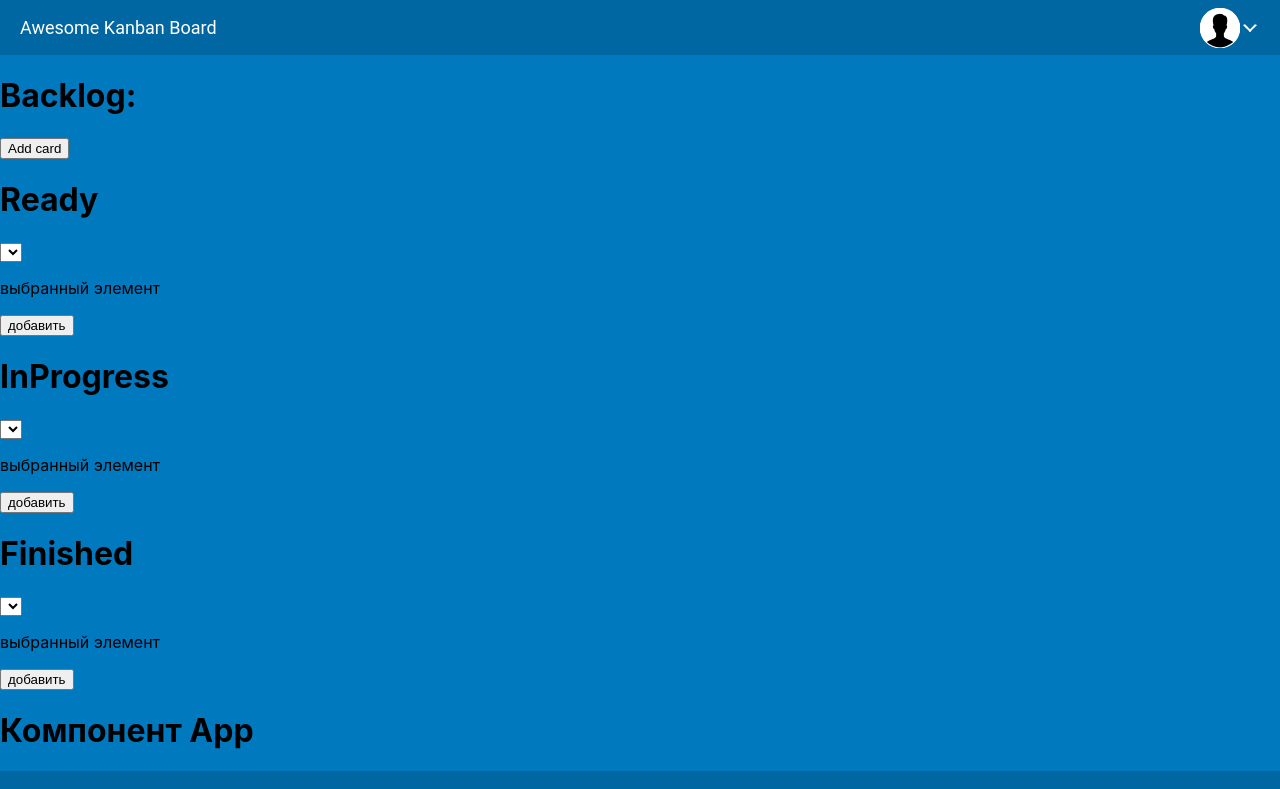
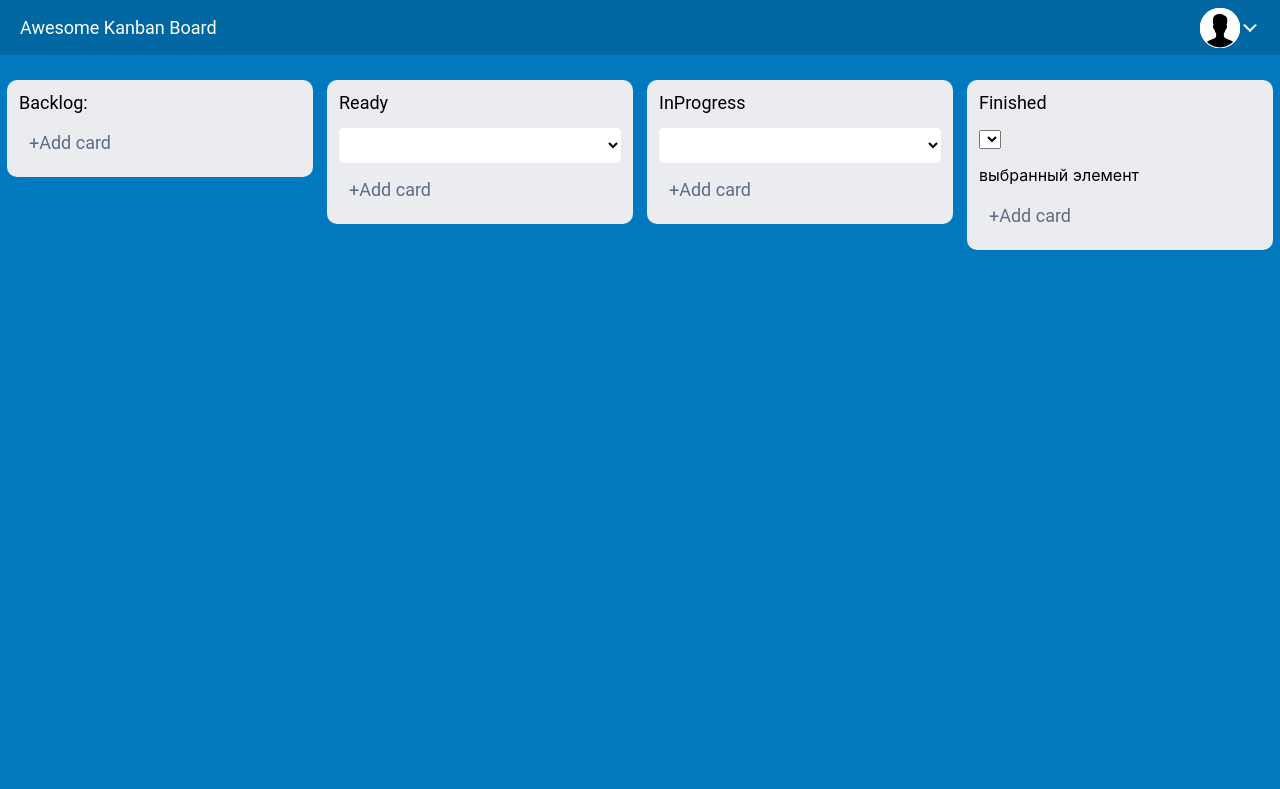
Before and after one commit to PickleRick56/Kanban, a React (Create React App) app: page / in a window 1280 px wide. Shown: the top 789 px of the page. Built offline with nearby package versions, Linux system fonts and the light colour scheme.

Commit message:
add style for backlog,ready,inprogress,finished

```diff
--- a/src/App.css
+++ b/src/App.css
@@ -164,3 +164,140 @@ line-height: normal;
   flex: 1;
 
 }
+
+/* desk */
+
+.desk_wrapper{
+  height: 850px;
+  display: flex;
+  flex-wrap: wrap;
+justify-content: space-around;
+padding-top: 25px;
+padding-bottom: 32px;
+}
+
+.tasks_bg{
+  width: 282px;
+  border-radius: 10px;
+  background: #EBECF0;
+  padding: 12px;
+  max-height: 538px;
+  overflow-x: hidden;
+  overflow-y: auto;
+  scrollbar-gutter: stable;
+}
+
+.tasks_cover{
+width: 267px;
+border-radius: 5px;
+background: #FFF;
+padding: 7px;
+margin-bottom:15px;
+
+color: #000;
+font-family: Roboto;
+font-size: 18px;
+font-style: normal;
+font-weight: 400;
+line-height: normal;
+
+}
+
+.task_title{
+margin-bottom: 15px;
+
+  color: #000;
+  font-family: Roboto;
+  font-size: 18px;
+  font-style: normal;
+  font-weight: 400;
+  line-height: normal;
+}
+
+.button_grey{
+  width: 102px;
+height: 29px;
+  border: 1px solid transparent;
+  border-radius: 5px;
+  background-color: #EBECF0;
+margin-bottom: 8px;
+
+  color: #5E6C84;
+font-family: Roboto;
+font-size: 18px;
+font-style: normal;
+font-weight: 400;
+line-height: normal;
+}
+
+.button_grey:hover{
+  cursor: pointer;
+  width: 102px;
+height: 29px;
+border: 1px solid transparent;
+border-radius: 5px;
+background: #FFF;
+}
+
+.button_submit{
+  display: block;
+  width: 102px;
+height: 29px;
+background-color: #0079BF;
+border: 1px solid transparent;
+border-radius: 5px;
+cursor: pointer;
+color: #FFF;
+text-align: center;
+font-family: Roboto;
+font-size: 18px;
+font-style: normal;
+font-weight: 400;
+line-height: normal;
+}
+
+.input_submit{
+  width: 282px;
+height: 35px;
+border-radius: 5px;
+background: #FFF;
+
+margin-bottom: 12px;
+border:none;
+}
+
+input:focus, input[type]:focus, .uneditable-input:focus{
+  outline: none !important;
+
+
+}
+
+
+
+select option:checked,
+select option:hover {
+    box-shadow: 0 0 10px 100px red inset;
+}
+select:focus > option:checked {
+  background: red !important;
+}
+
+/* width */
+::-webkit-scrollbar {
+  width: 12px;
+
+}
+
+/* Track */
+::-webkit-scrollbar-track {
+  width: 4px;
+  background: #FFFFFF;
+
+}
+
+/* Handle */
+::-webkit-scrollbar-thumb {
+  background: #CBCBCB;
+  border-radius: 5px;
+
+}
--- a/src/Backlog.js
+++ b/src/Backlog.js
@@ -12,16 +12,12 @@ export default function Backlog({prop,onClick}) {
   return (
     <>
 
-    <div className="backlog">
 
-    <h1>Backlog:</h1>
+    <div className="tasks_bg">
 
-    {display ?
+<div className="task_title">Backlog:</div>
 
-     <><button onClick={() => { onClick(topic);  setTopic('');  setDisplay(false); }} >Submit</button>
-       <input value={topic} onChange={e => setTopic(e.target.value)}/>   </>
 
-    :  <button onClick={() => {setDisplay(true); }} >Add card</button>}
 
 
 
@@ -33,7 +29,7 @@ export default function Backlog({prop,onClick}) {
 <header>
 
 {prop.map(key => (
-   <div id={key.id}> <Link to={`/${key.id}`}>{key.name}</Link></div>
+<div className="tasks_cover" id={key.id}> <Link to={`/${key.id}`}>{key.name}</Link></div>
 
 ))}
 
@@ -44,14 +40,16 @@ export default function Backlog({prop,onClick}) {
 
 
 {prop.map(key => (
-   <Route path={`/${key.id}`} element={function  (){
+
+    <Route  path={`/${key.id}`} element={function  (){
     return(
      <>
-      <div>{key.name}</div>
+      <div >{key.name}</div>
       <div>{key.discriprion}</div>
      </>
     );
     }()}/>
+
 
 ))}
 
@@ -60,12 +58,20 @@ export default function Backlog({prop,onClick}) {
 
 </Routes>
 
+{display ?
 
+<>
+<input className="input_submit" value={topic} onChange={e => setTopic(e.target.value)}/>
+<button className="button_submit" onClick={() => { onClick(topic);  setTopic('');  setDisplay(false); }} >Submit</button>
+    </>
+
+:  <button className="button_grey" onClick={() => {setDisplay(true); }} >+Add card</button>}
 
 
 
 </div>
 
+
     </>
   );
 }
--- a/src/Finished.js
+++ b/src/Finished.js
@@ -22,9 +22,13 @@ function hendler(){
     return (
       <>
 
- <div>
+ <div className="tasks_bg">
 
- <h1>Finished</h1>
+ <div className="task_title">Finished</div>
+
+ {conditionInProgress.map(artist => (
+  <div  className="tasks_cover"><Link to={`/${artist.id}`}>{artist.name}</Link></div>
+))}
            <select  onClick={changeStatus} id="tasks">
                {prop.map(key => (<option value={key.name}  >{key.name}</option>))}
             </select>
@@ -32,11 +36,9 @@ function hendler(){
 
 
 
-{conditionInProgress.map(artist => (
-  <li ><Link to={`/${artist.id}`}>{artist.name}</Link></li>
-))}
+
 <p>выбранный элемент {status}</p>
-<button onClick={hendler}>добавить</button>
+<button className="button_grey" onClick={hendler}>+Add card</button>
  </div>
 
 
--- a/src/InProgress.js
+++ b/src/InProgress.js
@@ -22,21 +22,26 @@ function hendler(){
     return (
       <>
 
- <div>
+ <div className="tasks_bg">
 
- <h1>InProgress</h1>
-           <select  onClick={changeStatus} id="tasks">
+ <div className="task_title">InProgress</div>
+
+
+ {conditionInProgress.map(artist => (
+  <div className="tasks_cover"><Link to={`/${artist.id}`}>{artist.name}</Link></div>
+))}
+
+
+           <select className="input_submit"  onClick={changeStatus} id="tasks">
                {prop.map(key => (<option value={key.name}  >{key.name}</option>))}
             </select>
 
 
 
 
-{conditionInProgress.map(artist => (
-  <li ><Link to={`/${artist.id}`}>{artist.name}</Link></li>
-))}
-<p>выбранный элемент {status}</p>
-<button onClick={hendler}>добавить</button>
+
+
+<button className="button_grey" onClick={hendler}>+Add card</button>
  </div>
 
 
--- a/src/Ready.js
+++ b/src/Ready.js
@@ -22,23 +22,26 @@ function hendler(){
     return (
       <>
 
- <div>
+ <div className="tasks_bg">
 
- <h1>Ready</h1>
-           <select  onClick={changeStatus} id="tasks">
+ <div className="task_title"> Ready</div>
+
+
+
+
+
+  {conditionReady.map(artist => (<div className="tasks_cover" id={artist.id} ><Link to={`/${artist.id}`}>{artist.name}</Link></div>))}
+
+
+  <select  className="input_submit"  onClick={changeStatus} id="tasks">
                {prop.map(key => (<option value={key.name}  >{key.name}</option>))}
             </select>
 
 
 
 
-  <ul>
-  {conditionReady.map(artist => (<li id={artist.id} ><Link to={`/${artist.id}`}>{artist.name}</Link></li>))}
-  </ul>
 
-
-<p>выбранный элемент {status}</p>
-<button onClick={hendler}>добавить</button>
+<button className="button_grey" onClick={hendler}>+Add card</button>
  </div>
 
 
--- a/src/ShowDesk.js
+++ b/src/ShowDesk.js
@@ -149,17 +149,23 @@ export default function ShowDesk ({prop,getAllProp}){
 
   return(
 <>
-
-
-     <Backlog prop={condition}  onClick={addElement} />
-     <Ready conditionReady={conditionReady} prop={condition} onClick={addToDraw}/>
-     <InProgress conditionInProgress={conditionInProgress} prop={conditionReady} onClick={addToDrawR}/>
-    <Finished conditionInProgress={conditionFinished} prop={conditionInProgress} onClick={addToDrawF}/>
+<div className="desk_wrapper">
+     <div >  <Backlog prop={condition}  onClick={addElement} /></div>
+     <div> <Ready conditionReady={conditionReady} prop={condition} onClick={addToDraw}/></div>
+     <div> <InProgress conditionInProgress={conditionInProgress} prop={conditionReady} onClick={addToDrawR}/></div>
+     <div> <Finished conditionInProgress={conditionFinished} prop={conditionInProgress} onClick={addToDrawF}/></div>
+</div>
 
 
 
 
-<h1>Компонент App </h1>
+
+
+
+
+
+
+
 
 </>
 
```
Lines whose indentation alone changed are shown as unchanged.
